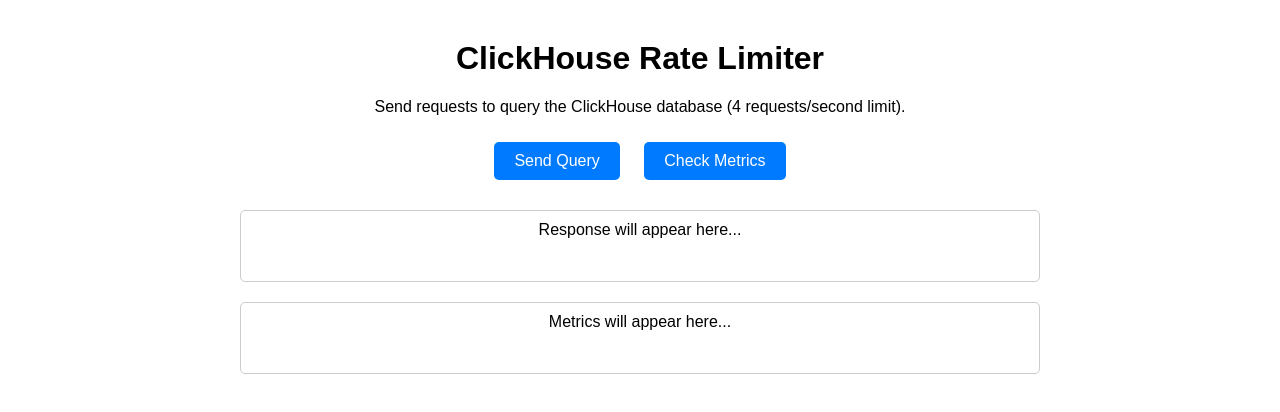
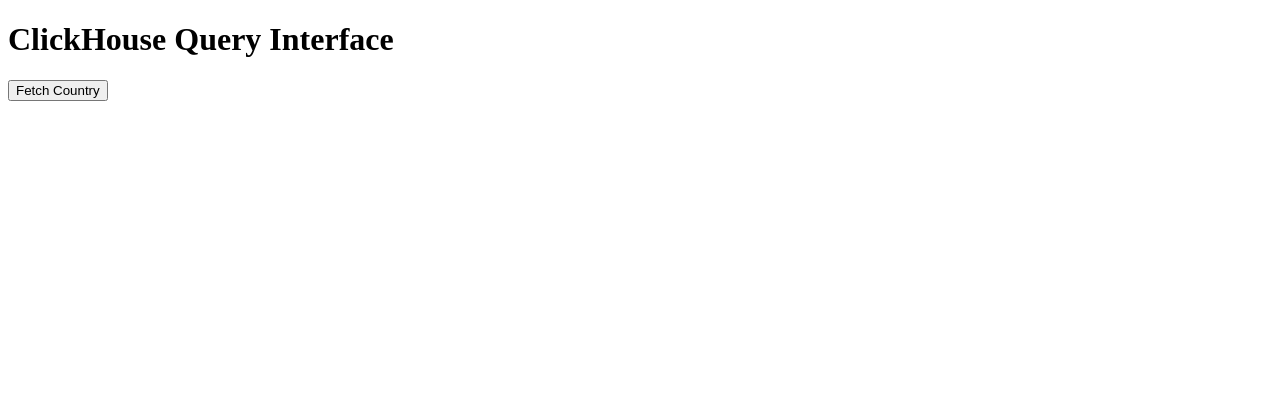
Before and after one commit to Pranavv004/clickhouse-webpage, a plain HTML site: page index.html in a window 1280 px wide. Drawn offline with Linux system fonts and the light colour scheme.

Commit message:
Updated wepage

```diff
--- a/index.html
+++ b/index.html
@@ -1,128 +1,29 @@
-<script type="text/javascript">
-        var gk_isXlsx = false;
-        var gk_xlsxFileLookup = {};
-        var gk_fileData = {};
-        function filledCell(cell) {
-          return cell !== '' && cell != null;
-        }
-        function loadFileData(filename) {
-        if (gk_isXlsx && gk_xlsxFileLookup[filename]) {
-            try {
-                var workbook = XLSX.read(gk_fileData[filename], { type: 'base64' });
-                var firstSheetName = workbook.SheetNames[0];
-                var worksheet = workbook.Sheets[firstSheetName];
-
-                // Convert sheet to JSON to filter blank rows
-                var jsonData = XLSX.utils.sheet_to_json(worksheet, { header: 1, blankrows: false, defval: '' });
-                // Filter out blank rows (rows where all cells are empty, null, or undefined)
-                var filteredData = jsonData.filter(row => row.some(filledCell));
-
-                // Heuristic to find the header row by ignoring rows with fewer filled cells than the next row
-                var headerRowIndex = filteredData.findIndex((row, index) =>
-                  row.filter(filledCell).length >= filteredData[index + 1]?.filter(filledCell).length
-                );
-                // Fallback
-                if (headerRowIndex === -1 || headerRowIndex > 25) {
-                  headerRowIndex = 0;
-                }
-
-                // Convert filtered JSON back to CSV
-                var csv = XLSX.utils.aoa_to_sheet(filteredData.slice(headerRowIndex)); // Create a new sheet from filtered array of arrays
-                csv = XLSX.utils.sheet_to_csv(csv, { header: 1 });
-                return csv;
-            } catch (e) {
-                console.error(e);
-                return "";
-            }
-        }
-        return gk_fileData[filename] || "";
-        }
-        </script>
      <!DOCTYPE html>
      <html lang="en">
      <head>
          <meta charset="UTF-8">
          <meta name="viewport" content="width=device-width, initial-scale=1.0">
-         <title>ClickHouse Rate Limiter</title>
-         <style>
-             body {
-                 font-family: Arial, sans-serif;
-                 max-width: 800px;
-                 margin: 20px auto;
-                 padding: 20px;
-                 text-align: center;
-             }
-             button {
-                 padding: 10px 20px;
-                 margin: 10px;
-                 font-size: 16px;
-                 cursor: pointer;
-                 background-color: #007bff;
-                 color: white;
-                 border: none;
-                 border-radius: 5px;
-             }
-             button:hover {
-                 background-color: #0056b3;
-             }
-             #response, #metrics {
-                 margin-top: 20px;
-                 padding: 10px;
-                 border: 1px solid #ccc;
-                 border-radius: 5px;
-                 min-height: 50px;
-             }
-             .error {
-                 color: red;
-             }
-         </style>
+         <title>ClickHouse Query</title>
      </head>
      <body>
-         <h1>ClickHouse Rate Limiter</h1>
-         <p>Send requests to query the ClickHouse database (4 requests/second limit).</p>
-         <button onclick="sendQuery()">Send Query</button>
-         <button onclick="getMetrics()">Check Metrics</button>
-         <div id="response">Response will appear here...</div>
-         <div id="metrics">Metrics will appear here...</div>
-
+         <h1>ClickHouse Query Interface</h1>
+         <button onclick="fetchData()">Fetch Country</button>
+         <p id="result"></p>
          <script>
-             const API_URL = 'https://host-rate-lumitar.onrender.com'; // Replace with your Render API URL
-
-             async function sendQuery() {
-                 const responseDiv = document.getElementById('response');
-                 responseDiv.innerHTML = 'Sending request...';
+             const API_URL = 'https://host-rate-lumitar.onrender.com';
+             async function fetchData() {
                  try {
-                     const response = await fetch(`${API_URL}/query`, { method: 'GET' });
-                     const text = await response.text();
-                     if (response.ok) {
-                         responseDiv.innerHTML = text;
-                         responseDiv.classList.remove('error');
-                     } else {
-                         responseDiv.innerHTML = `Error: ${text} (Status: ${response.status})`;
-                         responseDiv.classList.add('error');
+                     const response = await fetch(`${API_URL}/query`, {
+                         method: 'GET',
+                         headers: { 'Content-Type': 'application/json' }
+                     });
+                     if (!response.ok) {
+                         throw new Error(`HTTP error! Status: ${response.status}`);
                      }
+                     const data = await response.json();
+                     document.getElementById('result').innerText = `Result: ${data.result}`;
                  } catch (error) {
-                     responseDiv.innerHTML = `Error: ${error.message}`;
-                     responseDiv.classList.add('error');
-                 }
-             }
-
-             async function getMetrics() {
-                 const metricsDiv = document.getElementById('metrics');
-                 metricsDiv.innerHTML = 'Fetching metrics...';
-                 try {
-                     const response = await fetch(`${API_URL}/metrics`, { method: 'GET' });
-                     const text = await response.text();
-                     if (response.ok) {
-                         metricsDiv.innerHTML = text;
-                         metricsDiv.classList.remove('error');
-                     } else {
-                         metricsDiv.innerHTML = `Error: ${text} (Status: ${response.status})`;
-                         metricsDiv.classList.add('error');
-                     }
-                 } catch (error) {
-                     metricsDiv.innerHTML = `Error: ${error.message}`;
-                     metricsDiv.classList.add('error');
+                     document.getElementById('result').innerText = `Error: ${error.message}`;
                  }
              }
          </script>
```
